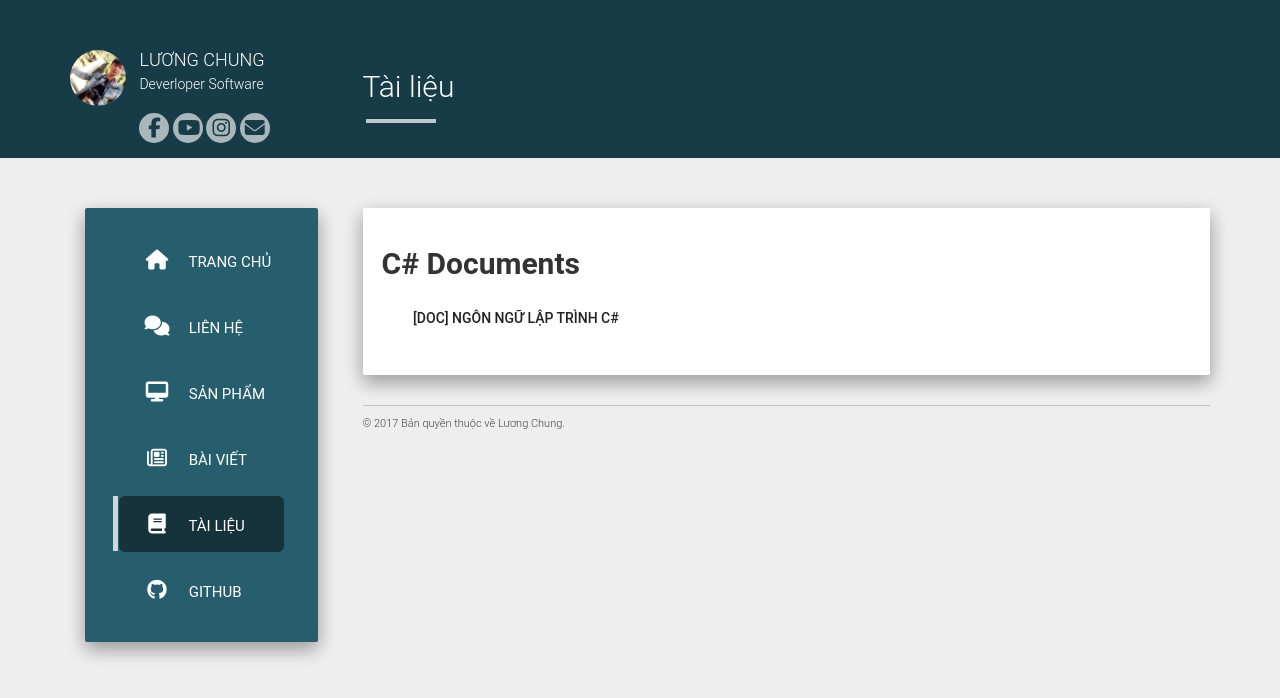
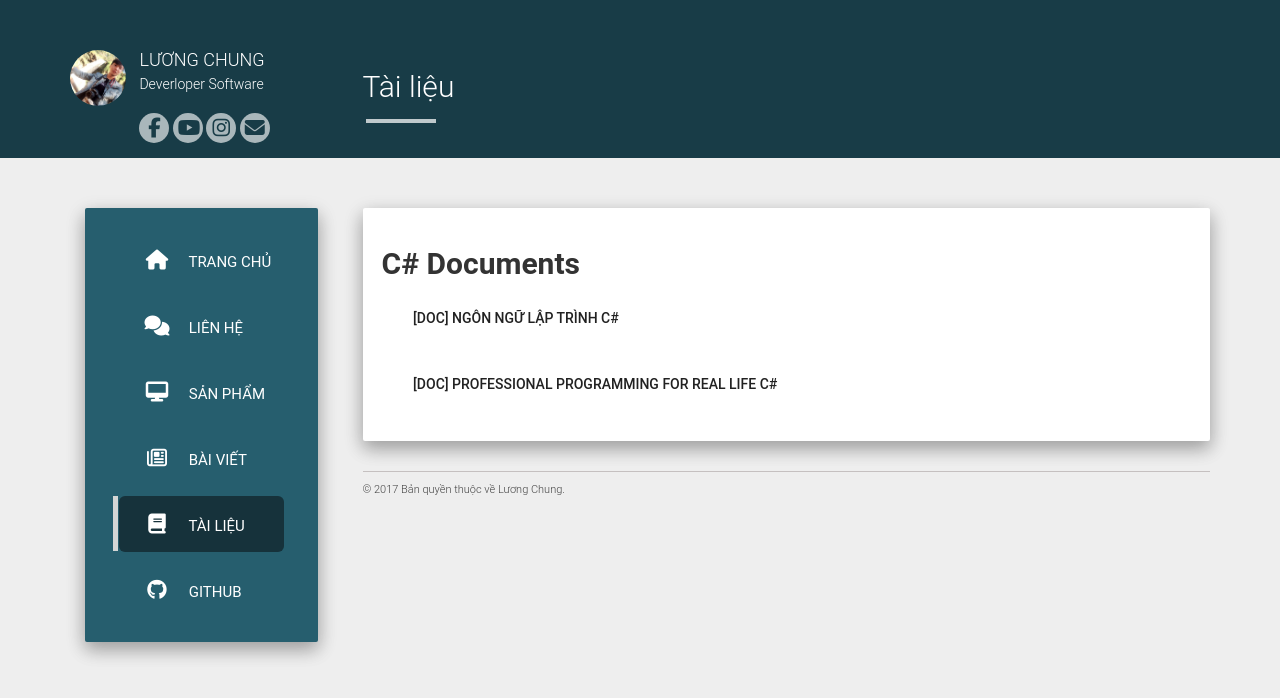
Before and after one commit to luongchung/luongchung.github.io, a Jekyll site: the page built from tailieu.md, in a window 1280 px wide. Shown: the top 698 px of the page. Built offline with Jekyll 4.4.1, drawn with Linux system fonts in a browser that asks for light colours; nearby versions of some CDN libraries.

Commit message:
Update pages

```diff
--- a/tailieu.md
+++ b/tailieu.md
@@ -4,4 +4,10 @@ title: Tài liệu
 permalink: /tailieu/
 ---
 <h2><b>C# Documents</b></h2>
-<button type="button" href="http://luongchung.github.io/doc/NgonngulaptrinhCSharp.pdf" class="btn">[DOC] Ngôn ngữ lập trình C# </button>
+<button type="button" href="http://luongchung.github.io/doc/NgonngulaptrinhCSharp.pdf" class="btn">
+[DOC] Ngôn ngữ lập trình C#
+</button>
+
+<button type="button" href="http://luongchung.github.io/doc/PROFESSIONALCsharp.pdf" class="btn">
+[DOC] PROFESSIONAL PROGRAMMING FOR REAL LIFE C#
+</button>
```
Also changed, not shown: 2 other files.
